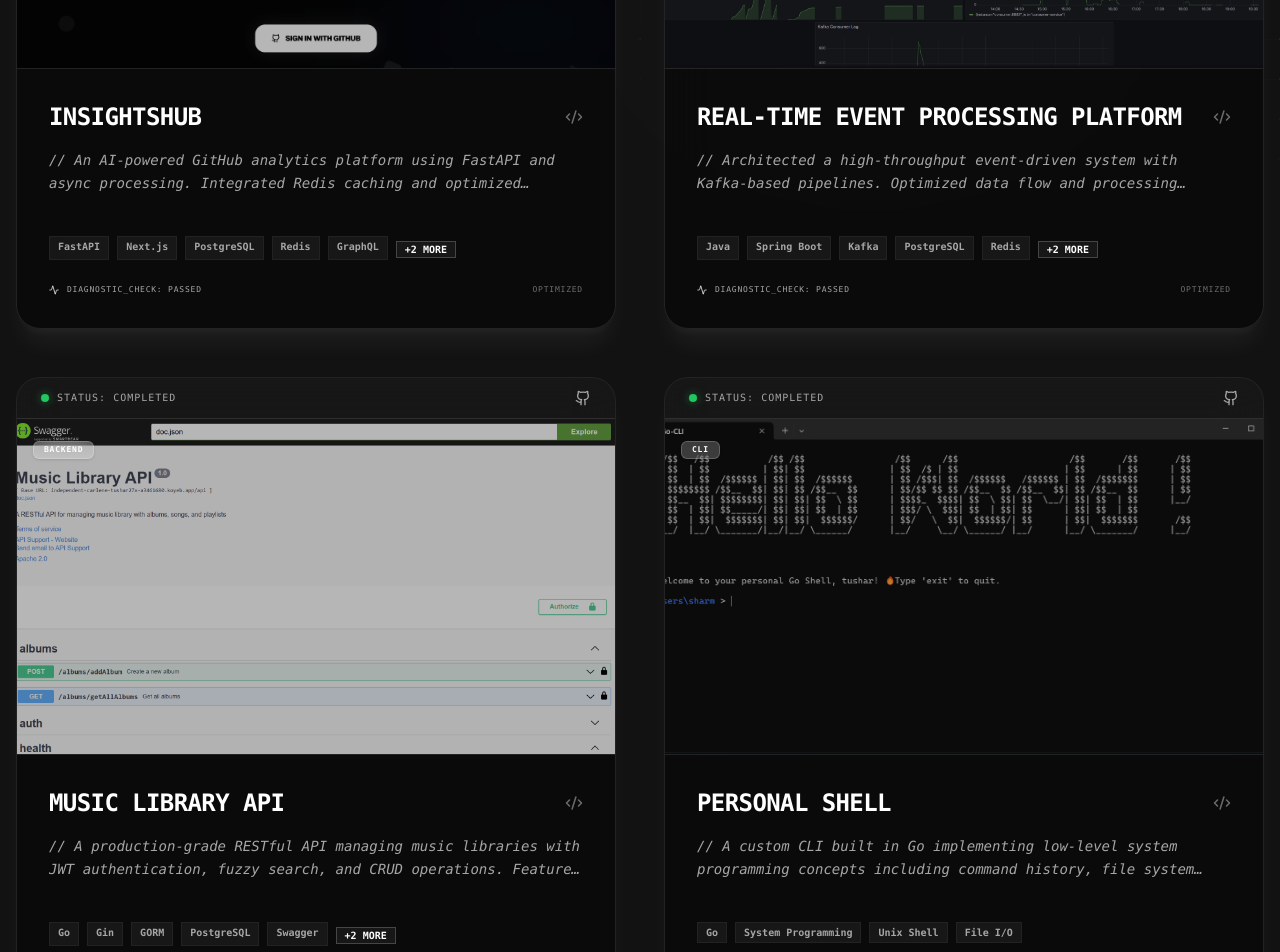
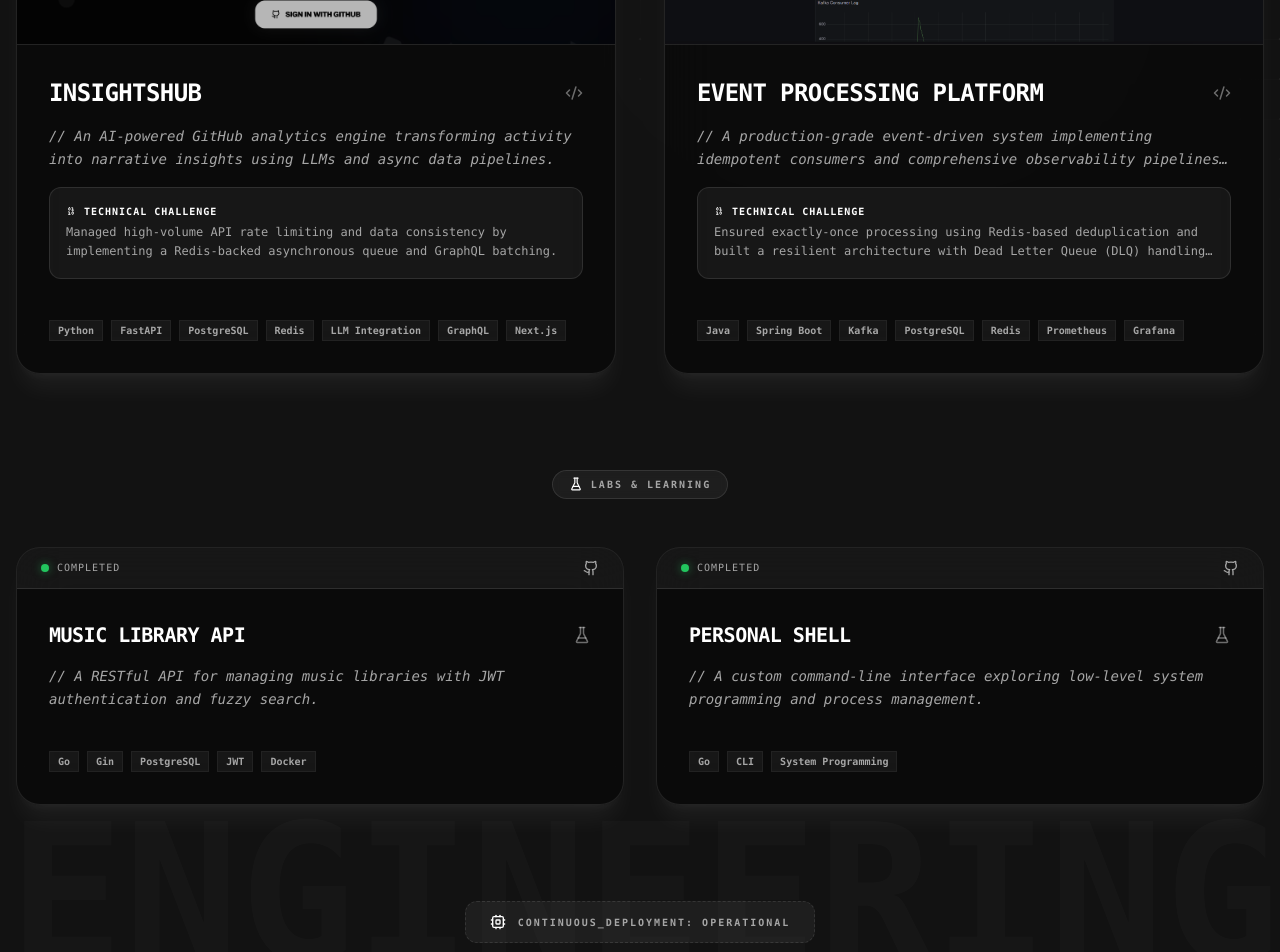
Before and after one commit to tushar27x/portfolio, a Next.js app: page /components/Projects in a window 1280 px wide. Shown: the part 560-1512 px from the top of the page. Built offline with nearby package versions, Linux system fonts and the light colour scheme.

Commit message:
feat: updated the projects section

```diff
--- a/app/components/Projects/page.tsx
+++ b/app/components/Projects/page.tsx
@@ -5,28 +5,92 @@ import Reveal from '../Reveal';
 import Link from 'next/link';
 import PhotoPop from '../PhotoPop';
 import projects from '@/app/utils/projects';
-import { Github, ExternalLink, Code2, Boxes, Cpu, Activity } from 'lucide-react';
-import { Card, CardContent, CardHeader, CardTitle } from '@/components/ui/card';
+import { Github, ExternalLink, Code2, Boxes, Cpu, Activity, FlaskConical, Binary } from 'lucide-react';
+import { Card, CardContent } from '@/components/ui/card';
 import { Badge } from '@/components/ui/badge';
 
-interface ProjectProps {
-  id: number | string,
-  title: string,
-  imageUrl: string,
-  gitHubUrl: string,
-  liveUrl?: string,
-  tech: string[]
-  category: string
-  status: string
-}
+const Projects = () => {
+  const featuredProjects = projects.filter(p => !p.isTutorial);
+  const tutorialProjects = projects.filter(p => p.isTutorial);
 
-const Projects = () => {
+  const ProjectCard = ({ project, isMini = false }: { project: any, isMini?: boolean }) => (
+    <div className="group relative h-full">
+      <div className="absolute -inset-0.5 bg-gradient-to-br from-primary/20 to-transparent rounded-3xl blur opacity-0 group-hover:opacity-100 transition duration-500" />
+      <Card className={`relative border border-black/5 dark:border-white/10 rounded-3xl bg-white/40 dark:bg-black/40 backdrop-blur-xl overflow-hidden group-hover:border-primary/50 transition-all duration-500 h-full flex flex-col shadow-xl dark:shadow-primary/5`}>
+        <div className="bg-black/[0.03] dark:bg-white/5 px-6 py-3 border-b border-black/5 dark:border-white/10 flex items-center justify-between">
+          <div className="flex items-center gap-2">
+            <div className="w-2 h-2 rounded-full bg-green-500 shadow-[0_0_8px_rgba(34,197,94,0.5)]" />
+            <span className="text-[10px] font-mono text-muted-foreground uppercase tracking-widest">
+              {project.status?.toUpperCase() || 'STABLE'}
+            </span>
+          </div>
+          <div className="flex items-center gap-3">
+            <Link href={project.gitHubUrl} target="_blank" className="text-muted-foreground hover:text-primary transition-colors">
+              <Github size={16} />
+            </Link>
+            {project.liveUrl && (
+              <Link href={project.liveUrl} target="_blank" className="text-muted-foreground hover:text-primary transition-colors">
+                <ExternalLink size={16} />
+              </Link>
+            )}
+          </div>
+        </div>
+
+        <CardContent className="p-0 flex flex-col h-full">
+          {!isMini && (
+            <div className="relative aspect-video overflow-hidden border-b border-black/5 dark:border-white/10">
+              <PhotoPop>
+                <Image src={project.imageUrl} alt={project.title} fill className="object-cover transition-transform duration-700 group-hover:scale-110 opacity-70 group-hover:opacity-100" />
+              </PhotoPop>
+            </div>
+          )}
+
+          <div className="p-8 space-y-6 flex-1 flex flex-col justify-between">
+            <div className="space-y-4">
+              <div className="flex items-center justify-between">
+                <h3 className={`${isMini ? 'text-xl' : 'text-2xl'} font-black tracking-tight uppercase group-hover:text-primary transition-colors`}>
+                  {project.title}
+                </h3>
+                {isMini ? <FlaskConical size={18} className="text-primary/40" /> : <Code2 size={18} className="text-primary/40" />}
+              </div>
+              <div className="space-y-4">
+                <p className="text-sm text-muted-foreground leading-relaxed font-mono italic line-clamp-2 group-hover:line-clamp-none transition-all duration-500">
+                  {'//'} {project.description}
+                </p>
+                {project.challenge && (
+                  <div className="p-4 rounded-xl bg-primary/5 border border-primary/10 transition-all duration-500">
+                    <div className="text-[10px] font-bold text-primary uppercase tracking-widest mb-1 flex items-center gap-2">
+                      <Binary size={10} /> Technical Challenge
+                    </div>
+                    <p className="text-xs text-muted-foreground leading-relaxed line-clamp-2 group-hover:line-clamp-none transition-all duration-500">
+                      {project.challenge}
+                    </p>
+                  </div>
+                )}
+              </div>
+            </div>
+
+            <div className="space-y-4">
+              <div className="h-px w-full bg-gradient-to-r from-black/10 dark:from-white/10 to-transparent" />
+              <div className="flex flex-wrap gap-2">
+                {project.tech?.map((t: string) => (
+                  <span key={t} className="text-[10px] font-mono font-bold px-2 py-0.5 border border-black/5 dark:border-white/5 bg-black/[0.02] dark:bg-white/5 text-muted-foreground group-hover:border-primary/30 group-hover:text-primary transition-all">
+                    {t}
+                  </span>
+                ))}
+              </div>
+            </div>
+          </div>
+        </CardContent>
+      </Card>
+    </div>
+  );
+
   return (
     <div className="min-h-screen py-24 relative overflow-hidden">
-      {/* Background Decorative Element */}
       <div className="absolute top-1/2 left-1/2 -translate-x-1/2 -translate-y-1/2 w-full h-full select-none pointer-events-none opacity-[0.02]">
-        <span className="text-[10vw] sm:text-[15vw] font-black font-mono absolute top-0 left-0">REPOS</span>
-        <span className="text-[10vw] sm:text-[15vw] font-black font-mono absolute bottom-0 right-0">BUILD</span>
+        <span className="text-[10vw] sm:text-[15vw] font-black font-mono absolute top-0 left-0">SYSTEMS</span>
+        <span className="text-[10vw] sm:text-[15vw] font-black font-mono absolute bottom-0 right-0">ENGINEERING</span>
       </div>
 
       <div className="container mx-auto px-4 relative z-10">
@@ -37,133 +101,48 @@ const Projects = () => {
             </div>
             <div className="text-center lg:text-left">
               <h2 className="text-xl sm:text-2xl md:text-3xl font-black tracking-tighter uppercase">03_REPOSITORIES.SYS</h2>
-              <div className="flex items-center gap-2 text-[10px] text-muted-foreground font-mono">
-                SCANNING LOCAL_STORAGE... {projects.length} PROJECTS FOUND
+              <div className="flex items-center gap-2 text-[10px] text-muted-foreground font-mono uppercase">
+                Status: Production-Grade Systems Active
               </div>
             </div>
           </div>
         </Reveal>
-        ...
 
-        <div className="grid md:grid-cols-2 gap-8 lg:gap-12 max-w-7xl mx-auto">
-          {projects.map((project: any, index: number) => (
+        {/* Featured Section */}
+        <div className="grid md:grid-cols-2 gap-8 lg:gap-12 max-w-7xl mx-auto mb-24">
+          {featuredProjects.map((project, index) => (
             <Reveal key={project.id} delay={index * 0.1}>
-              <div className="group relative">
-                {/* Project Frame */}
-                <div className="absolute -inset-0.5 bg-gradient-to-br from-primary/20 to-transparent rounded-3xl blur opacity-0 group-hover:opacity-100 transition duration-500" />
-
-                <Card className="relative border border-black/5 dark:border-white/10 rounded-3xl bg-white/40 dark:bg-black/40 backdrop-blur-xl overflow-hidden group-hover:border-primary/50 transition-all duration-500 h-full flex flex-col shadow-xl dark:shadow-primary/5">
-                  {/* Top Bar / Header */}
-                  <div className="bg-black/[0.03] dark:bg-white/5 px-6 py-3 border-b border-black/5 dark:border-white/10 flex items-center justify-between">
-                    <div className="flex items-center gap-2">
-                      <div className="w-2 h-2 rounded-full bg-green-500 shadow-[0_0_8px_rgba(34,197,94,0.5)]" />
-                      <span className="text-[10px] font-mono text-muted-foreground uppercase tracking-widest">
-                        Status: {project.status?.toUpperCase() || 'STABLE'}
-                      </span>
-                    </div>
-                    <div className="flex items-center gap-3">
-                      <Link
-                        href={project.gitHubUrl}
-                        target="_blank"
-                        className="text-muted-foreground hover:text-primary transition-colors"
-                      >
-                        <Github size={16} />
-                      </Link>
-                      {project.liveUrl && (
-                        <Link
-                          href={project.liveUrl}
-                          target="_blank"
-                          className="text-muted-foreground hover:text-primary transition-colors"
-                        >
-                          <ExternalLink size={16} />
-                        </Link>
-                      )}
-                    </div>
-                  </div>
-
-                  <CardContent className="p-0 flex flex-col h-full">
-                    {/* Image Section with Overlay */}
-                    <div className="relative aspect-video overflow-hidden border-b border-black/5 dark:border-white/10">
-                      <PhotoPop>
-                        <Image
-                          src={project.imageUrl}
-                          alt={project.title}
-                          fill
-                          className="object-cover transition-transform duration-700 group-hover:scale-110 opacity-70 group-hover:opacity-100"
-                        />
-                      </PhotoPop>
-                      <div className="absolute top-4 left-4">
-                        <Badge className="bg-primary/20 backdrop-blur-md text-primary border-primary/20 text-[8px] font-mono uppercase tracking-widest text-white">
-                          {project.category}
-                        </Badge>
-                      </div>
-                    </div>
-
-                    {/* Content Section */}
-                    <div className="p-8 space-y-6 flex-1 flex flex-col justify-between">
-                      <div className="space-y-4">
-                        <div className="flex items-center justify-between">
-                          <h3 className="text-2xl font-black tracking-tight uppercase group-hover:text-primary transition-colors">
-                            {project.title}
-                          </h3>
-                          <Code2 size={18} className="text-primary/40" />
-                        </div>
-                        <div className="relative">
-                          <p className="text-sm text-muted-foreground leading-relaxed font-mono italic line-clamp-2 group-hover:line-clamp-none transition-all duration-500">
-                            {'//'} {project.description}
-                          </p>
-                        </div>
-                      </div>
-
-                      <div className="space-y-4">
-                        <div className="h-px w-full bg-gradient-to-r from-black/10 dark:from-white/10 to-transparent" />
-                        <div className="flex flex-wrap gap-2">
-                          {project.tech?.slice(0, 5).map((t: string) => (
-                            <span
-                              key={t}
-                              className="text-[10px] font-mono font-bold px-2 py-0.5 border border-black/5 dark:border-white/5 bg-black/[0.02] dark:bg-white/5 text-muted-foreground group-hover:border-primary/30 group-hover:text-primary transition-all"
-                            >
-                              {t}
-                            </span>
-                          ))}
-                          {project.tech?.length > 5 && (
-                            <div className="group/tech relative">
-                              <span className="text-[10px] font-mono font-bold px-2 py-0.5 border border-primary/20 bg-primary/5 text-primary cursor-pointer hover:bg-primary/20 transition-all">
-                                +{project.tech.length - 5} MORE
-                              </span>
-                              <div className="absolute bottom-full left-0 mb-2 p-3 rounded-xl bg-black/90 border border-white/10 backdrop-blur-xl opacity-0 group-hover/tech:opacity-100 pointer-events-none transition-opacity z-50 min-w-[200px] flex flex-wrap gap-2 shadow-2xl">
-                                {project.tech.slice(5).map((t: string) => (
-                                  <span key={t} className="text-[10px] font-mono text-primary whitespace-nowrap">{t}</span>
-                                ))}
-                              </div>
-                            </div>
-                          )}
-                        </div>
-
-                        {/* Status Footer */}
-                        <div className="flex items-center justify-between pt-2">
-                          <div className="flex items-center gap-2">
-                            <Activity size={10} className="text-primary animate-pulse" />
-                            <span className="text-[8px] font-mono text-muted-foreground uppercase tracking-widest">Diagnostic_Check: Passed</span>
-                          </div>
-                          <div className="text-[8px] font-mono text-primary/40 uppercase tracking-widest">Optimized</div>
-                        </div>
-                      </div>
-                    </div>
-                  </CardContent>
-                </Card>
-              </div>
+              <ProjectCard project={project} />
             </Reveal>
           ))}
         </div>
 
-        {/* Closing Status */}
+        {/* Labs/Tutorial Section */}
         <Reveal>
-          <div className="mt-20 flex justify-center">
+          <div className="flex items-center gap-4 mb-12">
+            <div className="h-px flex-1 bg-gradient-to-r from-transparent to-white/10" />
+            <div className="flex items-center gap-2 px-4 py-1.5 rounded-full border border-white/10 bg-white/5 backdrop-blur-sm">
+              <FlaskConical size={14} className="text-primary" />
+              <span className="text-[10px] font-bold uppercase tracking-[0.2em] text-muted-foreground">Labs & Learning</span>
+            </div>
+            <div className="h-px flex-1 bg-gradient-to-l from-transparent to-white/10" />
+          </div>
+        </Reveal>
+
+        <div className="grid md:grid-cols-2 gap-8 max-w-7xl mx-auto">
+          {tutorialProjects.map((project, index) => (
+            <Reveal key={project.id} delay={index * 0.1}>
+              <ProjectCard project={project} isMini />
+            </Reveal>
+          ))}
+        </div>
+
+        <Reveal>
+          <div className="mt-24 flex justify-center">
             <div className="px-6 py-3 rounded-xl border border-dashed border-white/10 bg-primary/5 flex items-center gap-3">
               <Cpu size={16} className="text-primary" />
               <span className="text-[10px] font-bold uppercase tracking-[0.2em] text-muted-foreground">
-                SYSTEM_OPTIMIZATION: COMPLETE
+                CONTINUOUS_DEPLOYMENT: OPERATIONAL
               </span>
             </div>
           </div>
--- a/app/utils/projects.ts
+++ b/app/utils/projects.ts
@@ -2,55 +2,64 @@ interface Project {
     id: number;
     title: string;
     description: string;
+    challenge?: string;
     imageUrl: string;
     gitHubUrl: string;
     liveUrl?: string;
     tech: string[];
     category: 'backend' | 'frontend' | 'fullstack' | 'cli';
     status: 'completed' | 'in-progress' | 'archived';
+    featured?: boolean;
+    isTutorial?: boolean;
 }
 
 const projects: Project[] = [
     {
         id: 9,
         title: 'InsightsHub',
-        description: 'An AI-powered GitHub analytics platform using FastAPI and async processing. Integrated Redis caching and optimized GraphQL API usage, significantly reducing redundant calls and lowering response times.',
+        description: 'An AI-powered GitHub analytics engine transforming activity into narrative insights using LLMs and async data pipelines.',
+        challenge: 'Managed high-volume API rate limiting and data consistency by implementing a Redis-backed asynchronous queue and GraphQL batching.',
         imageUrl: '/insight_hub.png',
         gitHubUrl: 'https://github.com/tushar27x/insight_hub',
         liveUrl: 'https://insight-hub-nu.vercel.app/',
-        tech: ["FastAPI", "Next.js", "PostgreSQL", "Redis", "GraphQL", "LLM Integration", "OAuth2"],
+        tech: ["Python", "FastAPI", "PostgreSQL", "Redis", "LLM Integration", "GraphQL", "Next.js"],
         category: 'fullstack',
-        status: 'completed'
+        status: 'completed',
+        featured: true
     },
     {
         id: 8,
-        title: 'Real-Time Event Processing Platform',
-        description: 'Architected a high-throughput event-driven system with Kafka-based pipelines. Optimized data flow and processing efficiency, improving throughput and reducing processing latency under load. Integrated Prometheus/Grafana for real-time monitoring.',
+        title: 'Event Processing Platform',
+        description: 'A production-grade event-driven system implementing idempotent consumers and comprehensive observability pipelines with Prometheus and Grafana.',
+        challenge: 'Ensured exactly-once processing using Redis-based deduplication and built a resilient architecture with Dead Letter Queue (DLQ) handling and real-time Kafka consumer lag monitoring.',
         imageUrl: '/realtime.png',
         gitHubUrl: 'https://github.com/tushar27x/kafka-event-processing-platform',
         tech: ["Java", "Spring Boot", "Kafka", "PostgreSQL", "Redis", "Prometheus", "Grafana"],
         category: 'backend',
-        status: 'completed'
+        status: 'completed',
+        featured: true
     },
     {
         id: 2,
         title: 'Music Library API',
-        description: 'A production-grade RESTful API managing music libraries with JWT authentication, fuzzy search, and CRUD operations. Features complete Swagger documentation and Docker containerization.',
+        description: 'A RESTful API for managing music libraries with JWT authentication and fuzzy search.',
         imageUrl: '/music-lib-api.png',
         gitHubUrl: 'https://github.com/tushar27x/music-lib-api',
-        tech: ["Go", "Gin", "GORM", "PostgreSQL", "Swagger", "JWT", "Docker"],
+        tech: ["Go", "Gin", "PostgreSQL", "JWT", "Docker"],
         category: 'backend',
-        status: 'completed'
+        status: 'completed',
+        isTutorial: true
     },
     {
         id: 6,
         title: 'Personal Shell',
-        description: 'A custom CLI built in Go implementing low-level system programming concepts including command history, file system navigation, and process management.',
+        description: 'A custom command-line interface exploring low-level system programming and process management.',
         imageUrl: '/go-shell.png',
         gitHubUrl: 'https://github.com/tushar27x/go-CLI',
-        tech: ["Go", "System Programming", "Unix Shell", "File I/O"],
+        tech: ["Go", "CLI", "System Programming"],
         category: 'cli',
-        status: 'completed'
+        status: 'completed',
+        isTutorial: true
     },
 ];
 
--- a/app/utils/skills.ts
+++ b/app/utils/skills.ts
@@ -4,31 +4,32 @@ export interface SkillCategory {
 }
 
 export const skills: SkillCategory[] = [
-  { label: "BACKEND", stack: ["Java", "Go", "Python", "Spring Boot", "FastAPI"] },
-  { label: "FRONTEND", stack: ["React", "Next.js", "TypeScript", "Tailwind"] },
-  { label: "DATA", stack: ["PostgreSQL", "Kafka", "Redis", "Elasticsearch"] }
+  { label: "BACKEND", stack: ["Java", "Netty", "Python", "FastAPI"] },
+  { label: "FRONTEND", stack: ["React.js", "Next.js", "TypeScript", "Tailwind"] },
+  { label: "DATA", stack: ["Elasticsearch", "Kafka", "Redis", "PostgreSQL"] }
 ];
 
 export const detailedSkills = {
-  Languages: ["Java", "Go", "Python", "JavaScript", "TypeScript"],
-  "Backend & APIs": [
-    "Spring Boot",
+  Languages: ["Java", "Python", "JavaScript", "TypeScript", "SQL"],
+  "Backend & Systems": [
+    "Netty",
+    "Kafka",
+    "Elasticsearch",
     "FastAPI",
-    "Gin",
     "REST APIs",
-    "GraphQL",
-    "GORM",
-    "Swagger",
+    "Redis",
+    "Async Processing"
   ],
-  "Databases & Search": ["PostgreSQL", "MySQL", "Redis", "Elasticsearch"],
-  "AI": ["Gemini AI", "Groq", "Prompt Engineering"],
-  Frontend: ["Next.js", "Tailwind CSS", "HTML/CSS"],
+  Databases: ["PostgreSQL", "MySQL", "MongoDB"],
   "Tools & DevOps": [
+    "Jenkins",
     "Docker",
-    "Jenkins",
     "Git",
-    "CI/CD"
+    "CI/CD",
+    "Prometheus",
+    "Grafana"
   ],
+  Frontend: ["React.js", "Next.js", "Tailwind CSS", "UI/UX Design"],
 };
 
 export default skills;
```
Also changed, not shown: app/components/Title/page.tsx (+4 -4 lines), app/utils/experience.ts (+7 -7 lines).
